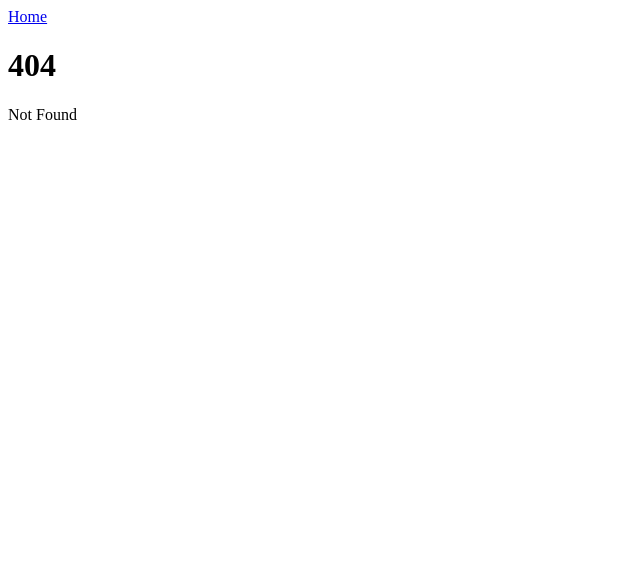
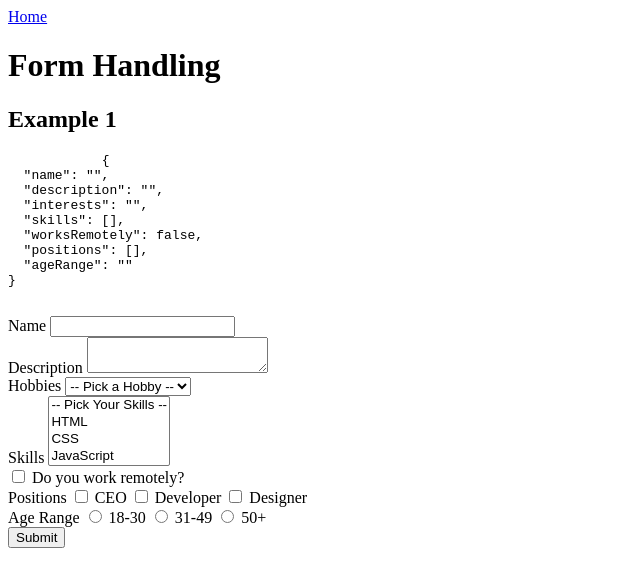
Before and after one commit to dan-collins-dev/svelte-sandbox, a SvelteKit app: page /form-handling in a window 1280 px wide. Before the commit this address had no page. Shown: the top 586 px of the page, without its empty margins (0-640 px from the left). Built offline with nearby package versions, Linux system fonts and the light colour scheme.

Commit message:
form handling example added

```diff
--- /dev/null
+++ b/src/app.css
@@ -0,0 +1,4 @@
+/* *:not(dialog) {
+    padding: 0;
+    margin: 0;
+} */
--- a/src/routes/+layout.svelte
+++ b/src/routes/+layout.svelte
@@ -1,6 +1,17 @@
 <script>
+    import "../app.css"
+
     import { base } from '$app/paths';
+    import { page } from "$app/stores";
 </script>
-<a href="{base}/">Home</a>
+
+<header>
+    <nav>
+        <a href="{base}/">Home</a>
+    </nav>
+</header>
+
+<style>
+</style>
 
 <slot />
--- a/src/routes/event-handling/+page.svelte
+++ b/src/routes/event-handling/+page.svelte
@@ -20,3 +20,6 @@
     <button on:click={(event) => handleClick(event, 5)}>Count: {count}</button>
     <button on:click={(event) => handleClick(event, 10)}>Count: {count}</button>
 </section>
+
+<h2>Notes</h2>
+<p>Handy notes at <a href="https://svelte.dev/docs/element-directives#on-eventname">the svelte docs</a></p>
--- /dev/null
+++ b/src/routes/form-handling/+page.svelte
@@ -0,0 +1,93 @@
+<script>
+	const formValues = {
+		name: '',
+		description: '',
+		interests: '',
+		skills: [],
+		worksRemotely: false,
+		positions: [],
+		ageRange: ''
+	};
+
+	const submitForm = (e) => {
+		// e.preventDefault();
+		console.log(formValues);
+	};
+</script>
+
+<h1>Form Handling</h1>
+<h2>Example 1</h2>
+
+<section>
+	<pre>
+            {JSON.stringify(formValues, null, 2)}
+        </pre>
+
+	<form on:submit|preventDefault={submitForm}>
+		<div>
+			<label for="name">Name</label>
+			<input bind:value={formValues.name} type="text" id="name" />
+		</div>
+
+		<div>
+			<label for="description">Description</label>
+			<textarea bind:value={formValues.description} name="" id="description" />
+		</div>
+
+		<div>
+			<label for="interests">Hobbies</label>
+			<select name="" id="interests" bind:value={formValues.interests}>
+				<option value="">-- Pick a Hobby --</option>
+				<option value="gaming">Games</option>
+				<option value="swimming">Swimming</option>
+				<option value="stumpin">Stumpin'</option>
+			</select>
+		</div>
+
+		<div>
+			<label for="skills">Skills</label>
+			<select name="" id="skills" bind:value={formValues.skills} multiple>
+				<option value="">-- Pick Your Skills --</option>
+				<option value="html">HTML</option>
+				<option value="css">CSS</option>
+				<option value="javascript">JavaScript</option>
+			</select>
+		</div>
+
+		<div>
+			<input type="checkbox" name="" id="worksRemotely" bind:checked={formValues.worksRemotely} />
+			<label for="worksRemotely">Do you work remotely?</label>
+		</div>
+
+		<div>
+			<label>Positions</label>
+			<input type="checkbox" id="ceo" value="ceo" bind:group={formValues.positions} />
+			<label for="ceo">CEO</label>
+
+			<input type="checkbox" id="dev" value="dev" bind:group={formValues.positions} />
+			<label for="dev">Developer</label>
+
+			<input type="checkbox" id="designer" value="designer" bind:group={formValues.positions} />
+			<label for="designer">Designer</label>
+		</div>
+
+		<div>
+			<label>Age Range</label>
+			<input type="radio" id="18-30" value="18-30" bind:group={formValues.ageRange} />
+			<label for="18-30">18-30</label>
+
+			<input type="radio" id="31-49" value="31-49" bind:group={formValues.ageRange} />
+			<label for="31-49">31-49</label>
+
+			<input type="radio" id="50+" value="50+" bind:group={formValues.ageRange} />
+			<label for="50+">50+</label>
+		</div>
+
+		<div>
+			<button>Submit</button>
+		</div>
+	</form>
+</section>
+
+<style>
+</style>
```
